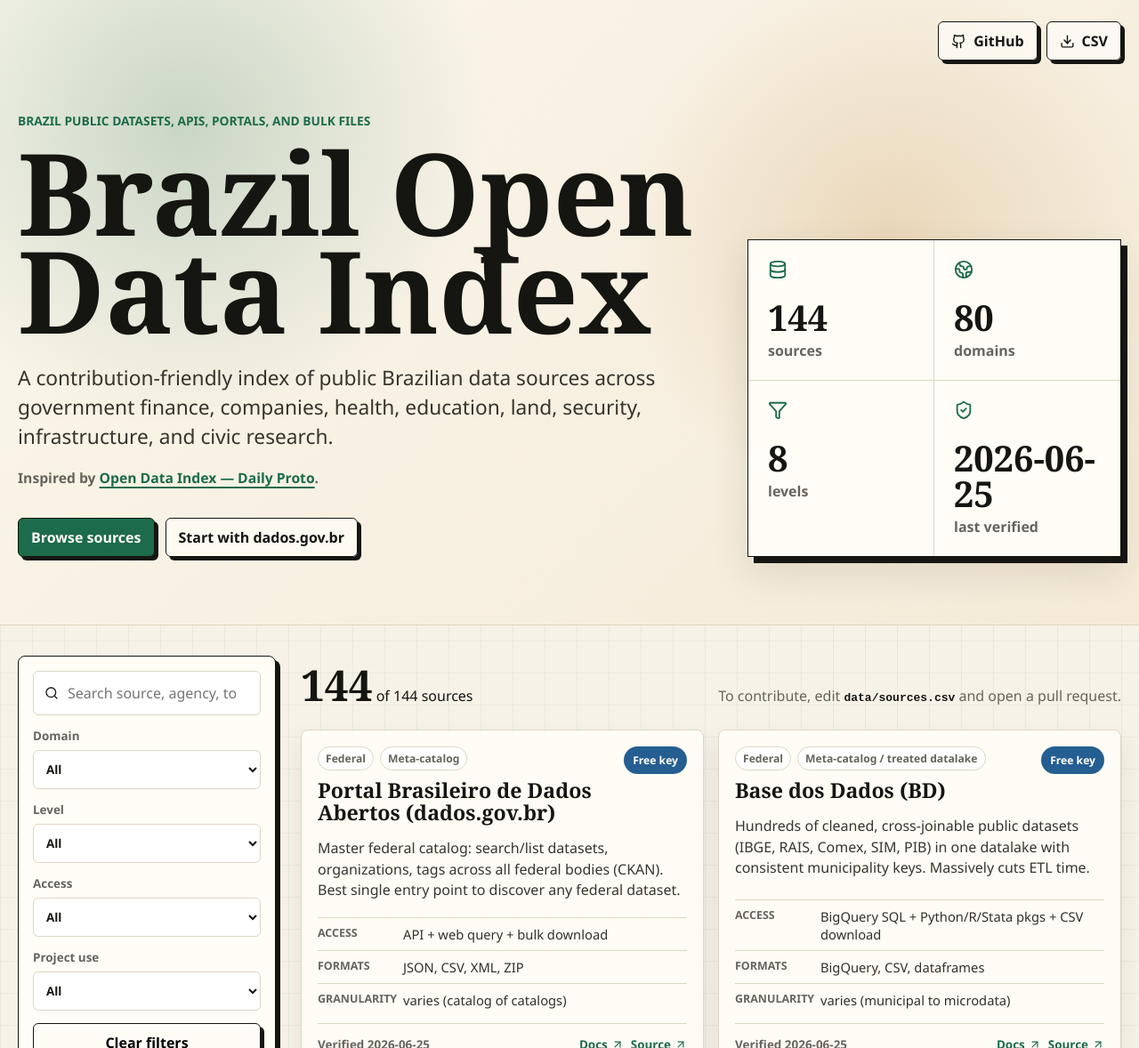
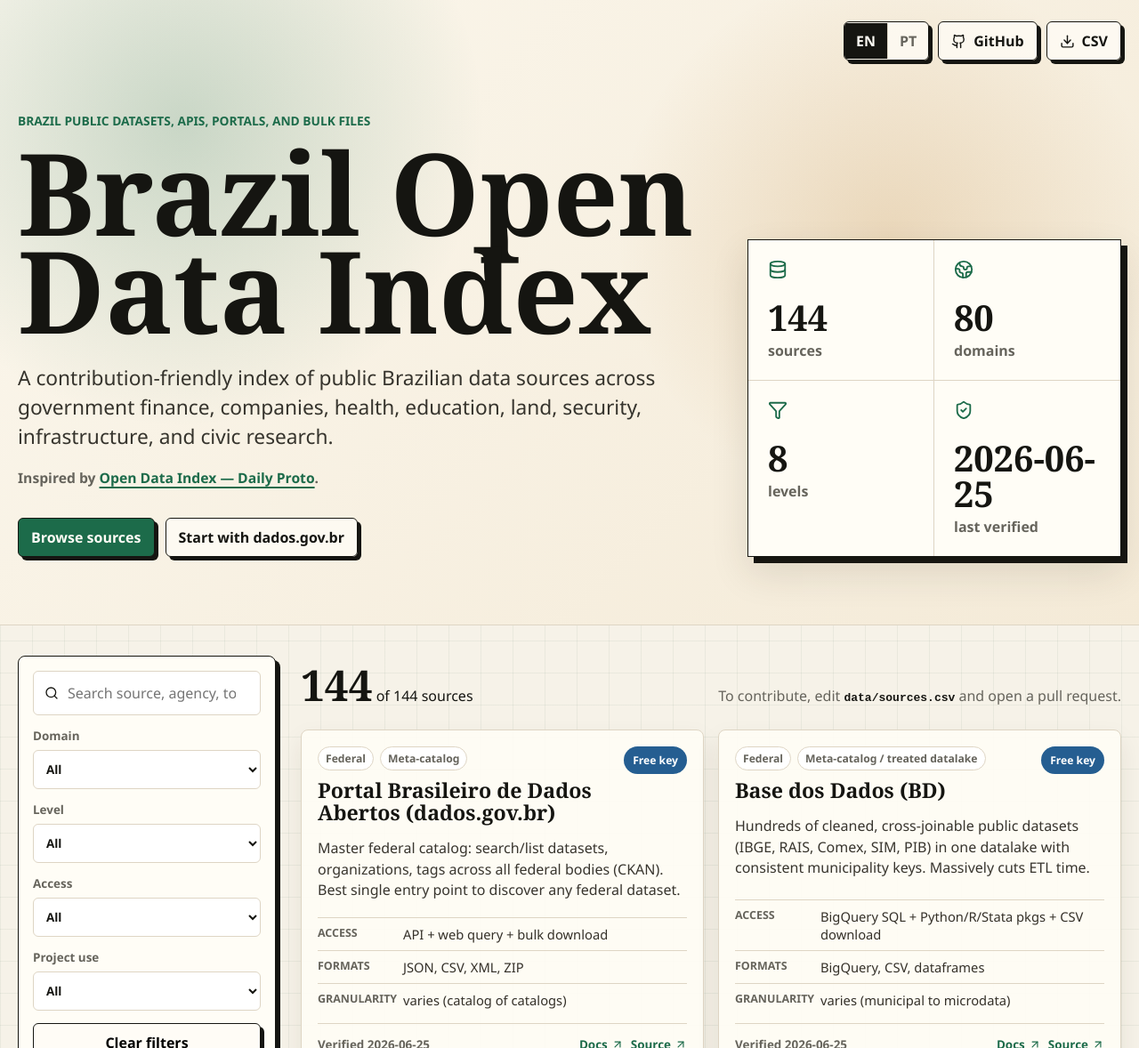
Before and after one commit to educrvz/brazil-open-data-index, a React (Vite) app: page / in a window 1280 px wide. Shown: the top 1178 px of the page at 89% size. Built offline with nearby package versions, Linux system fonts and the light colour scheme.

Commit message:
Add English Portuguese language switcher

```diff
--- a/index.html
+++ b/index.html
@@ -5,7 +5,7 @@
     <meta name="viewport" content="width=device-width, initial-scale=1.0" />
     <meta
       name="description"
-      content="A public, contribution-friendly index of Brazilian public datasets, APIs, portals, and data sources."
+      content="A public, contribution-friendly bilingual index of Brazilian public datasets, APIs, portals, and data sources. Índice bilíngue e aberto de bases públicas brasileiras."
     />
     <title>Brazil Open Data Index</title>
   </head>
--- a/src/main.jsx
+++ b/src/main.jsx
@@ -1,4 +1,4 @@
-import React, { useMemo, useState } from "react";
+import React, { useEffect, useMemo, useState } from "react";
 import { createRoot } from "react-dom/client";
 import {
   ArrowUpRight,
@@ -15,6 +15,113 @@
 
 const accessOrder = ["Open API", "Open", "Free key", "Restricted", "Paid"];
 
+const copy = {
+  en: {
+    projectLinks: "Project links",
+    language: "Language",
+    eyebrow: "Brazil public datasets, APIs, portals, and bulk files",
+    title: "Brazil Open Data Index",
+    lede:
+      "A contribution-friendly index of public Brazilian data sources across government finance, companies, health, education, land, security, infrastructure, and civic research.",
+    creditPrefix: "Inspired by",
+    creditName: "Open Data Index — Daily Proto",
+    browse: "Browse sources",
+    start: "Start with dados.gov.br",
+    stats: {
+      summary: "Catalog summary",
+      sources: "sources",
+      domains: "domains",
+      levels: "levels",
+      lastVerified: "last verified",
+    },
+    filters: {
+      label: "Filters",
+      search: "Search source, agency, topic...",
+      domain: "Domain",
+      level: "Level",
+      access: "Access",
+      relevance: "Project use",
+      all: "All",
+      clear: "Clear filters",
+    },
+    results: {
+      of: "of",
+      sources: "sources",
+      contributePrefix: "To contribute, edit",
+      contributeSuffix: "and open a pull request.",
+    },
+    card: {
+      access: "Access",
+      formats: "Formats",
+      granularity: "Granularity",
+      notSpecified: "Not specified",
+      varies: "Varies",
+      verified: "Verified",
+      docs: "Docs",
+      source: "Source",
+    },
+    accessTypes: {
+      "Open API": "Open API",
+      Open: "Open",
+      "Free key": "Free key",
+      Restricted: "Restricted",
+      Paid: "Paid",
+    },
+  },
+  pt: {
+    projectLinks: "Links do projeto",
+    language: "Idioma",
+    eyebrow: "Bases públicas, APIs, portais e arquivos do Brasil",
+    title: "Índice Brasileiro de Dados Abertos",
+    lede:
+      "Um índice aberto para contribuições com fontes públicas de dados brasileiros sobre finanças públicas, empresas, saúde, educação, território, segurança, infraestrutura e pesquisa cívica.",
+    creditPrefix: "Inspirado por",
+    creditName: "Open Data Index — Daily Proto",
+    browse: "Explorar fontes",
+    start: "Comecar por dados.gov.br",
+    stats: {
+      summary: "Resumo do catálogo",
+      sources: "fontes",
+      domains: "domínios",
+      levels: "níveis",
+      lastVerified: "última verificação",
+    },
+    filters: {
+      label: "Filtros",
+      search: "Buscar fonte, órgão, tema...",
+      domain: "Domínio",
+      level: "Nível",
+      access: "Acesso",
+      relevance: "Uso do projeto",
+      all: "Todos",
+      clear: "Limpar filtros",
+    },
+    results: {
+      of: "de",
+      sources: "fontes",
+      contributePrefix: "Para contribuir, edite",
+      contributeSuffix: "e abra um pull request.",
+    },
+    card: {
+      access: "Acesso",
+      formats: "Formatos",
+      granularity: "Granularidade",
+      notSpecified: "Não especificado",
+      varies: "Varia",
+      verified: "Verificado em",
+      docs: "Docs",
+      source: "Fonte",
+    },
+    accessTypes: {
+      "Open API": "API aberta",
+      Open: "Aberto",
+      "Free key": "Chave gratuita",
+      Restricted: "Restrito",
+      Paid: "Pago",
+    },
+  },
+};
+
 function unique(values) {
   return [...new Set(values.filter(Boolean))].sort((a, b) => a.localeCompare(b));
 }
@@ -23,7 +130,7 @@
   return value.toLowerCase().includes(query);
 }
 
-function SourceCard({ source }) {
+function SourceCard({ source, t }) {
   return (
     <article className="source-card">
       <div className="source-card__top">
@@ -36,7 +143,7 @@
           <h2>{source.name}</h2>
         </div>
         <span className={`access access--${source.accessType.toLowerCase().replaceAll(" ", "-")}`}>
-          {source.accessType}
+          {t.accessTypes[source.accessType] ?? source.accessType}
         </span>
       </div>
 
@@ -44,29 +151,29 @@
 
       <dl className="source-facts">
         <div>
-          <dt>Access</dt>
-          <dd>{source.accessMethod || "Not specified"}</dd>
+          <dt>{t.card.access}</dt>
+          <dd>{source.accessMethod || t.card.notSpecified}</dd>
         </div>
         <div>
-          <dt>Formats</dt>
-          <dd>{source.formats.slice(0, 4).join(", ") || "Not specified"}</dd>
+          <dt>{t.card.formats}</dt>
+          <dd>{source.formats.slice(0, 4).join(", ") || t.card.notSpecified}</dd>
         </div>
         <div>
-          <dt>Granularity</dt>
-          <dd>{source.granularity || "Varies"}</dd>
+          <dt>{t.card.granularity}</dt>
+          <dd>{source.granularity || t.card.varies}</dd>
         </div>
       </dl>
 
       <div className="source-card__footer">
-        <span>Verified {source.lastVerified}</span>
+        <span>{t.card.verified} {source.lastVerified}</span>
         <div className="source-card__links">
           {source.docs ? (
             <a href={source.docs} target="_blank" rel="noreferrer">
-              Docs <ArrowUpRight size={14} />
+              {t.card.docs} <ArrowUpRight size={14} />
             </a>
           ) : null}
           <a href={source.url} target="_blank" rel="noreferrer">
-            Source <ArrowUpRight size={14} />
+            {t.card.source} <ArrowUpRight size={14} />
           </a>
         </div>
       </div>
@@ -76,11 +183,18 @@
 
 function App() {
   const { sources, summary } = catalog;
+  const [language, setLanguage] = useState("en");
   const [query, setQuery] = useState("");
   const [domain, setDomain] = useState("All");
   const [level, setLevel] = useState("All");
   const [access, setAccess] = useState("All");
   const [relevance, setRelevance] = useState("All");
+  const t = copy[language];
+
+  useEffect(() => {
+    document.documentElement.lang = language === "pt" ? "pt-BR" : "en";
+    document.title = t.title;
+  }, [language, t.title]);
 
   const domains = useMemo(() => unique(sources.map((source) => source.domain)), [sources]);
   const levels = useMemo(() => unique(sources.map((source) => source.level)), [sources]);
@@ -127,7 +241,19 @@
     <main>
       <section className="hero">
         <div className="hero__inner">
-          <nav className="topbar" aria-label="Project links">
+          <nav className="topbar" aria-label={t.projectLinks}>
+            <div className="language-toggle" aria-label={t.language}>
+              {["en", "pt"].map((item) => (
+                <button
+                  key={item}
+                  className={language === item ? "is-active" : ""}
+                  onClick={() => setLanguage(item)}
+                  type="button"
+                >
+                  {item.toUpperCase()}
+                </button>
+              ))}
+            </div>
             <a href="https://github.com/educrvz/brazil-open-data-index" target="_blank" rel="noreferrer">
               <Github size={17} /> GitHub
             </a>
@@ -138,49 +264,46 @@
 
           <div className="hero__grid">
             <div className="hero__copy">
-              <p className="eyebrow">Brazil public datasets, APIs, portals, and bulk files</p>
-              <h1>Brazil Open Data Index</h1>
-              <p className="lede">
-                A contribution-friendly index of public Brazilian data sources across government finance,
-                companies, health, education, land, security, infrastructure, and civic research.
-              </p>
+              <p className="eyebrow">{t.eyebrow}</p>
+              <h1>{t.title}</h1>
+              <p className="lede">{t.lede}</p>
               <p className="credit">
-                Inspired by{" "}
+                {t.creditPrefix}{" "}
                 <a href="https://daily-proto.vercel.app/open-data" target="_blank" rel="noreferrer">
-                  Open Data Index — Daily Proto
+                  {t.creditName}
                 </a>
                 .
               </p>
               <div className="hero__actions">
                 <a className="button button--primary" href="#sources">
-                  Browse sources
+                  {t.browse}
                 </a>
                 <a className="button" href="https://dados.gov.br/" target="_blank" rel="noreferrer">
-                  Start with dados.gov.br
+                  {t.start}
                 </a>
               </div>
             </div>
 
-            <div className="stats-panel" aria-label="Catalog summary">
+            <div className="stats-panel" aria-label={t.stats.summary}>
               <div>
                 <Database size={22} />
                 <strong>{summary.sourceCount}</strong>
-                <span>sources</span>
+                <span>{t.stats.sources}</span>
               </div>
               <div>
                 <Globe2 size={22} />
                 <strong>{summary.domains.length}</strong>
-                <span>domains</span>
+                <span>{t.stats.domains}</span>
               </div>
               <div>
                 <Filter size={22} />
                 <strong>{summary.levels.length}</strong>
-                <span>levels</span>
+                <span>{t.stats.levels}</span>
               </div>
               <div>
                 <ShieldCheck size={22} />
                 <strong>{summary.lastVerified}</strong>
-                <span>last verified</span>
+                <span>{t.stats.lastVerified}</span>
               </div>
             </div>
           </div>
@@ -189,21 +312,21 @@
 
       <section className="catalog" id="sources">
         <div className="catalog__inner">
-          <aside className="filters" aria-label="Filters">
+          <aside className="filters" aria-label={t.filters.label}>
             <div className="searchbox">
               <Search size={18} />
               <input
                 type="search"
                 value={query}
                 onChange={(event) => setQuery(event.target.value)}
-                placeholder="Search source, agency, topic..."
+                placeholder={t.filters.search}
               />
             </div>
 
             <label>
-              Domain
+              {t.filters.domain}
               <select value={domain} onChange={(event) => setDomain(event.target.value)}>
-                <option>All</option>
+                <option value="All">{t.filters.all}</option>
                 {domains.map((item) => (
                   <option key={item}>{item}</option>
                 ))}
@@ -211,9 +334,9 @@
             </label>
 
             <label>
-              Level
+              {t.filters.level}
               <select value={level} onChange={(event) => setLevel(event.target.value)}>
-                <option>All</option>
+                <option value="All">{t.filters.all}</option>
                 {levels.map((item) => (
                   <option key={item}>{item}</option>
                 ))}
@@ -221,19 +344,19 @@
             </label>
 
             <label>
-              Access
+              {t.filters.access}
               <select value={access} onChange={(event) => setAccess(event.target.value)}>
-                <option>All</option>
+                <option value="All">{t.filters.all}</option>
                 {accessTypes.map((item) => (
-                  <option key={item}>{item}</option>
+                  <option key={item} value={item}>{t.accessTypes[item] ?? item}</option>
                 ))}
               </select>
             </label>
 
             <label>
-              Project use
+              {t.filters.relevance}
               <select value={relevance} onChange={(event) => setRelevance(event.target.value)}>
-                <option>All</option>
+                <option value="All">{t.filters.all}</option>
                 {relevanceOptions.map((item) => (
                   <option key={item}>{item}</option>
                 ))}
@@ -241,7 +364,7 @@
             </label>
 
             <button className="clear-button" onClick={clearFilters}>
-              Clear filters
+              {t.filters.clear}
             </button>
           </aside>
 
@@ -249,14 +372,14 @@
             <div className="results__header">
               <div>
                 <span className="results__count">{filtered.length}</span>
-                <span> of {sources.length} sources</span>
+                <span> {t.results.of} {sources.length} {t.results.sources}</span>
               </div>
-              <p>To contribute, edit <code>data/sources.csv</code> and open a pull request.</p>
+              <p>{t.results.contributePrefix} <code>data/sources.csv</code> {t.results.contributeSuffix}</p>
             </div>
 
             <div className="source-grid">
               {filtered.map((source) => (
-                <SourceCard key={source.id} source={source} />
+                <SourceCard key={source.id} source={source} t={t} />
               ))}
             </div>
           </div>
--- a/src/styles.css
+++ b/src/styles.css
@@ -62,6 +62,37 @@
   justify-content: flex-end;
   gap: 10px;
   padding: 24px 0 58px;
+}
+
+.language-toggle {
+  display: inline-flex;
+  min-height: 42px;
+  align-items: center;
+  overflow: hidden;
+  border: 1px solid var(--ink);
+  border-radius: 6px;
+  background: rgba(255, 253, 246, 0.78);
+  box-shadow: 4px 4px 0 var(--ink);
+}
+
+.language-toggle button {
+  min-height: 40px;
+  border: 0;
+  border-right: 1px solid var(--line);
+  background: transparent;
+  padding: 0 13px;
+  color: var(--muted);
+  cursor: pointer;
+  font-weight: 900;
+}
+
+.language-toggle button:last-child {
+  border-right: 0;
+}
+
+.language-toggle button.is-active {
+  background: var(--ink);
+  color: #fffdf6;
 }
 
 .topbar a,
```
Also changed, not shown: 1 other file (tests, documents, lock files or other folders).
